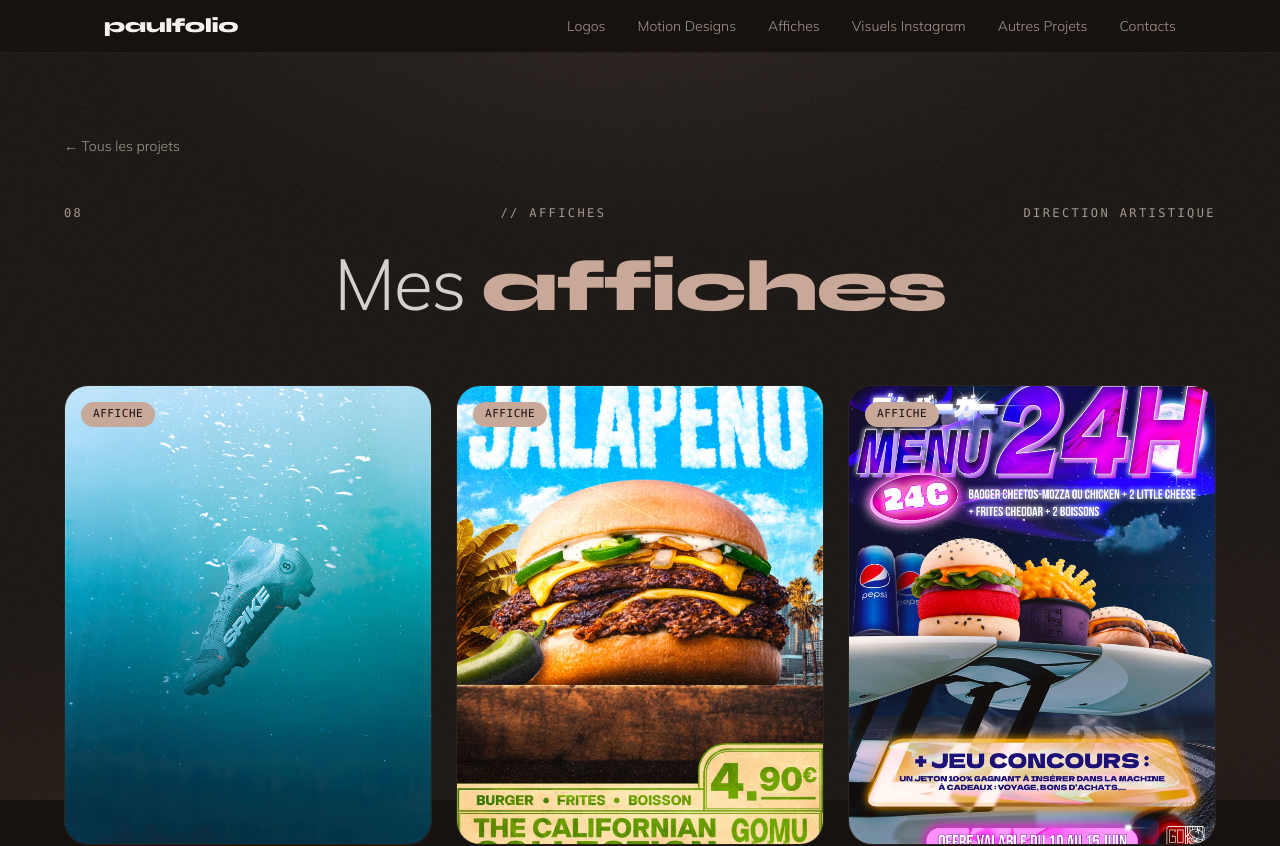
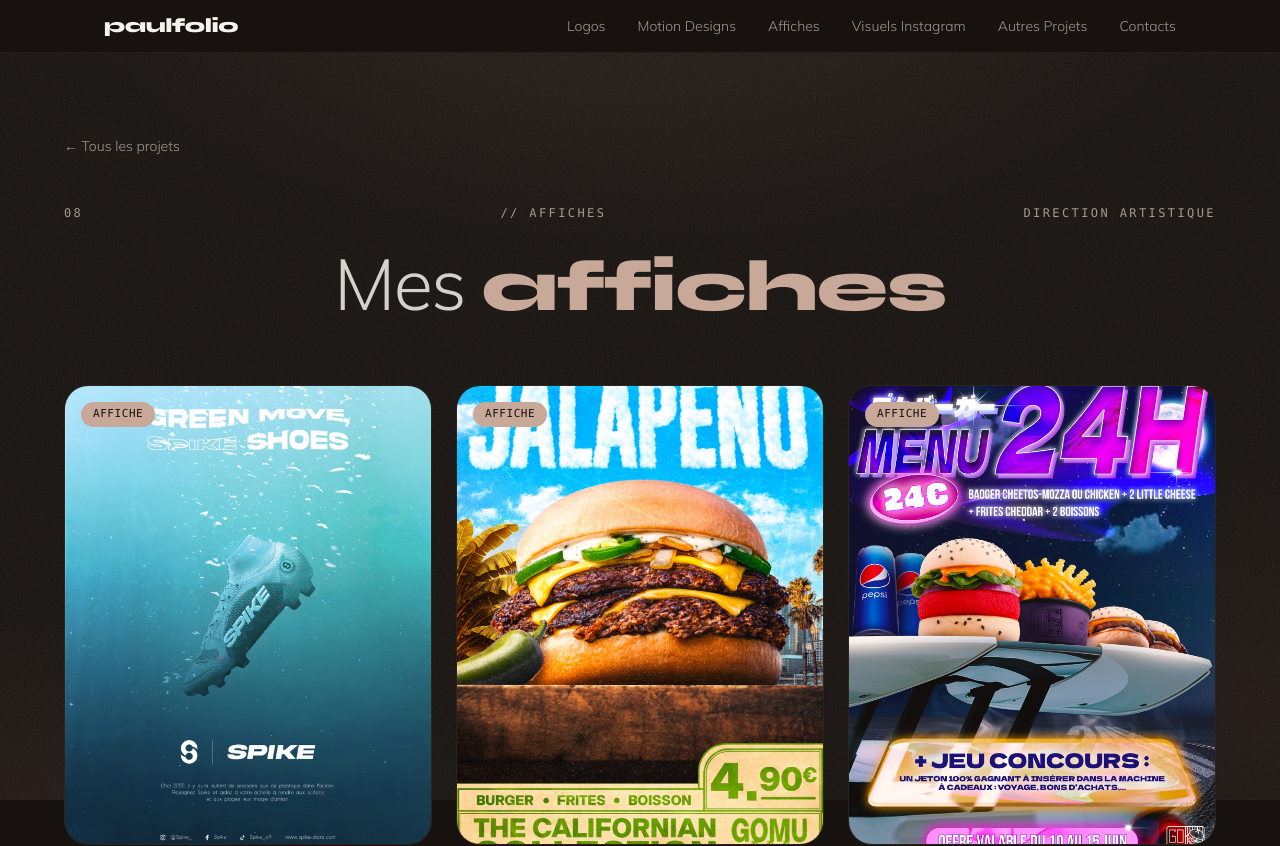
Before and after one commit to paulhivert-dev/portfolio, a Next.js app: page /projets/affiches in a window 1280 px wide. Shown: the top 846 px of the page. Built offline with nearby package versions, Linux system fonts and the light colour scheme.

Commit message:
Affiches: nouvelle affiche Spike (version PDF sans cartouche, HD)
Co-Authored-By: Claude Opus 4.8 <noreply@anthropic.com>

```diff
--- a/src/data/portfolio.ts
+++ b/src/data/portfolio.ts
@@ -218,9 +218,9 @@ export const sections: Section[] = [
     name: "affiches",
     projects: [
       {
-        img: "/projects/p15.jpg",
-        w: 1400,
-        h: 2045,
+        img: "/projects/spike-affiche.jpg",
+        w: 1240,
+        h: 1831,
         type: "Affiche",
         title: "Spike",
         year: "2022",
```
Also changed, not shown: public/projects/spike-affiche.jpg (added).
